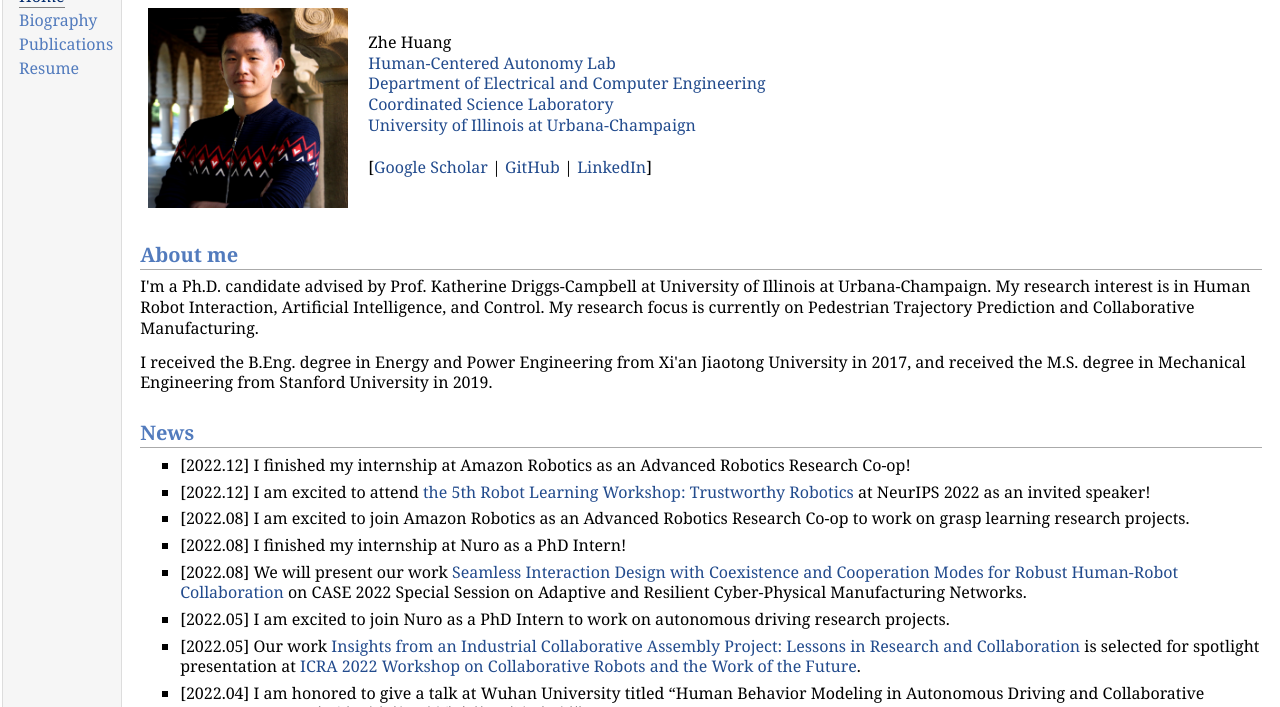
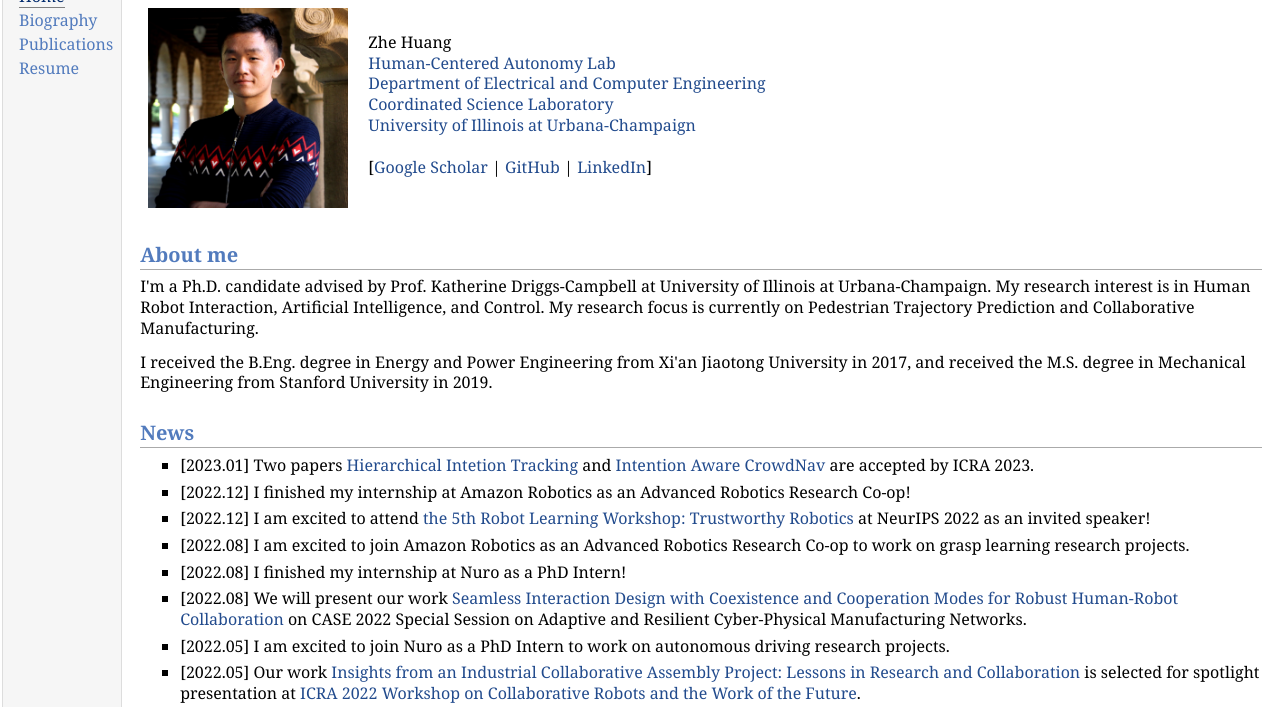
Before and after one commit to tedhuang96/tedhuang96.github.io, a plain HTML site: page index.html in a window 1280 px wide. Shown: the part 68-775 px from the top of the page. Drawn offline with Linux system fonts and the light colour scheme.

Commit message:
Added ICRA 2023 papers, and updated resume.

```diff
--- a/index.html
+++ b/index.html
@@ -39,6 +39,8 @@ My research focus is currently on Pedestrian Trajectory Prediction and Collabora
 and received the M.S. degree in Mechanical Engineering from Stanford University in 2019.</p>
 <h2>News</h2>
 <ul>
+<li><p>[2023.01] Two papers <a href="https://arxiv.org/abs/2203.09063">Hierarchical Intetion Tracking</a> and <a href="https://sites.google.com/view/intention-aware-crowdnav/home">Intention Aware CrowdNav</a> are accepted by ICRA 2023.</p>
+</li>
 <li><p>[2022.12] I finished my internship at Amazon Robotics as an Advanced Robotics Research Co-op!</p>
 </li>
 <li><p>[2022.12] I am excited to attend <a href="http://www.robot-learning.ml/2022/">the 5th Robot Learning Workshop: Trustworthy Robotics</a> at NeurIPS 2022 as an invited speaker!</p>
```
Also changed, not shown: 2 other files.
